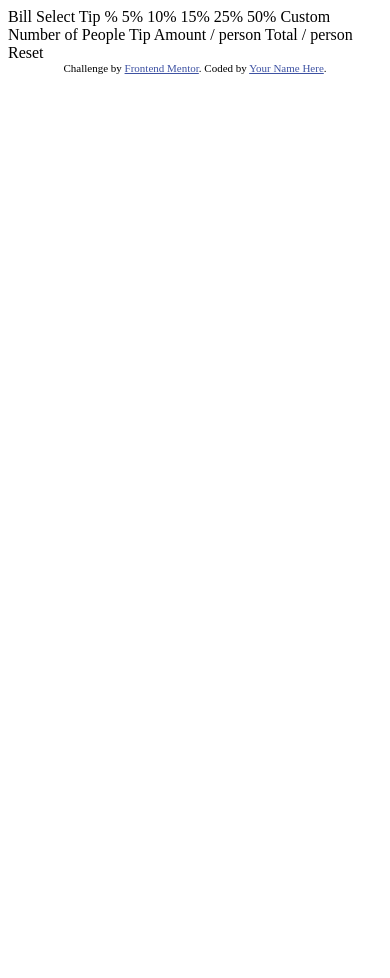
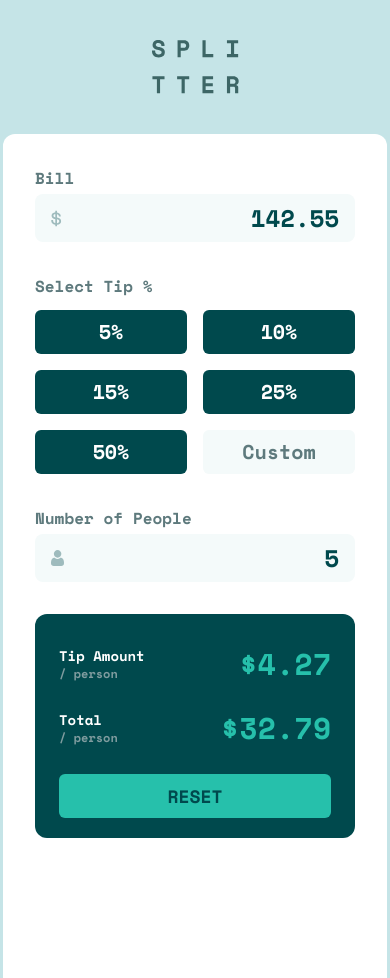
Before and after one commit to devggui/tip-calculator, a website: page index.html in a window 390 px wide. Before the commit the page ends 844 px from the top, so only its background shows below. Drawn offline with nearby package versions, Linux system fonts and the light colour scheme.

Commit message:
feat: mobile first

```diff
--- a/index.html
+++ b/index.html
@@ -2,43 +2,67 @@
 <html lang="en">
 <head>
   <meta charset="UTF-8">
-  <meta name="viewport" content="width=device-width, initial-scale=1.0"> <!-- displays site properly based on user's device -->
+  <meta name="viewport" content="width=device-width, initial-scale=1.0">
 
   <link rel="icon" type="image/png" sizes="32x32" href="./images/favicon-32x32.png">
+  <link rel="stylesheet" href="./styles/main.css">
+
+  <script src="https://cdn.tailwindcss.com"></script>
 
   <title>Frontend Mentor | Tip calculator app</title>
+</head>
+<body class="bg-[var(--Light-grayish-cyan)] w-screen h-screen">
+  <main class="flex flex-col items-center justify-center">
+    <div class="my-10">
+      <img src="./images/logo.svg" alt="Logo tipo escrito SPLITTER">
+    </div>
+    <div class="bg-[var(--White)] rounded-t-xl p-8 w-full max-w-sm h-screen">
+      <div class="flex flex-col mb-8">
+        <h1 class="text-base text-[var(--Dark-grayish-cyan)] mb-1">Bill</h1>
+        <div class="flex flex-row items-center justify-between py-2 px-4 bg-[var(--Very-light-grayish-cyan)] rounded-lg">
+          <img src="./images/icon-dollar.svg" alt="">
+          <span class="font-bold text-2xl text-[var(--Very-dark-cyan)]">142.55</span>
+        </div>
+      </div>
+      <div class="flex flex-col mb-8">
+        <h1 class="text-base text-[var(--Dark-grayish-cyan)] mb-3">Select Tip %</h1>
+        <div class="grid grid-cols-2 grid-rows-3 gap-4">
+          <div class="w-full h-full flex items-center justify-center text-center text-xl text-[var(--White)] bg-[var(--Very-dark-cyan)] rounded-md p-2">5%</div>
+          <div class="w-full h-full flex items-center justify-center text-center text-xl text-[var(--White)] bg-[var(--Very-dark-cyan)] rounded-md p-2">10%</div>
+          <div class="w-full h-full flex items-center justify-center text-center text-xl text-[var(--White)] bg-[var(--Very-dark-cyan)] rounded-md p-2">15%</div>
+          <div class="w-full h-full flex items-center justify-center text-center text-xl text-[var(--White)] bg-[var(--Very-dark-cyan)] rounded-md p-2">25%</div>
+          <div class="w-full h-full flex items-center justify-center text-center text-xl text-[var(--White)] bg-[var(--Very-dark-cyan)] rounded-md p-2">50%</div>
+          <div class="w-full h-full flex items-center justify-center text-center text-xl text-[var(--Dark-grayish-cyan)] bg-[var(--Very-light-grayish-cyan)] rounded-md p-2">Custom</div>
+        </div>
+      </div>
+      <div class="flex flex-col mb-8">
+        <h1 class="text-base text-[var(--Dark-grayish-cyan)] mb-1">Number of People</h1>
+        <div class="flex flex-row items-center justify-between py-2 px-4 bg-[var(--Very-light-grayish-cyan)] rounded-lg">
+          <img src="./images/icon-person.svg" alt="">
+          <span class="font-bold text-2xl text-[var(--Very-dark-cyan)]">5</span>
+        </div>
+      </div>
 
-  <!-- Feel free to remove these styles or customise in your own stylesheet 👍 -->
-  <style>
-    .attribution { font-size: 11px; text-align: center; }
-    .attribution a { color: hsl(228, 45%, 44%); }
-  </style>
-</head>
-<body>
+      <div class="flex flex-col rounded-xl px-6 pt-8 pb-5 bg-[var(--Very-dark-cyan)]">
+        <div class="flex flex-row justify-between items-center mb-7">
+          <div class="flex flex-col items-start justify-center">
+            <span class="text-[var(--White)] text-sm">Tip Amount</span>
+            <p class="text-xs text-[var(--Grayish-cyan)]">/ person</p>
+          </div>
+          <span class="text-3xl text-[var(--Strong-cyan)]">$4.27</span>
+        </div>
 
-  Bill
+        <div class="flex flex-row justify-between items-center mb-7">
+          <div class="flex flex-col items-start justify-center">
+            <span class="text-[var(--White)] text-sm">Total</span>
+            <p class="text-xs text-[var(--Grayish-cyan)]">/ person</p>
+          </div>
+          <span class="text-3xl text-[var(--Strong-cyan)]">$32.79</span>
+        </div>
 
-  Select Tip %
-  5%
-  10%
-  15%
-  25%
-  50%
-  Custom
-
-  Number of People
-
-  Tip Amount
-  / person
-
-  Total
-  / person
-
-  Reset
-
-  <div class="attribution">
-    Challenge by <a href="https://www.frontendmentor.io?ref=challenge" target="_blank">Frontend Mentor</a>.
-    Coded by <a href="#">Your Name Here</a>.
-  </div>
+        <button class="bg-[var(--Strong-cyan)] p-2 rounded-md uppercase text-[var(--Very-dark-cyan)] text-lg">Reset</button>
+      </div>
+    </div>
+  </main>
 </body>
 </html>
--- /dev/null
+++ b/postcss.config.js
@@ -0,0 +1,6 @@
+module.exports = {
+  plugins: {
+    tailwindcss: {},
+    autoprefixer: {},
+  }
+}
--- /dev/null
+++ b/styles/main.css
@@ -0,0 +1,33 @@
+@tailwind base;
+@tailwind components;
+@tailwind utilities;
+
+@import url('https://fonts.googleapis.com/css2?family=Space+Mono:wght@700&display=swap');
+
+:root {
+  /* ## Colors */
+
+  /* ### Primary */
+
+  --Strong-cyan: hsl(172, 67%, 45%);
+
+  /* ### Neutral */
+
+  --Very-dark-cyan: hsl(183, 100%, 15%);
+  --Dark-grayish-cyan: hsl(186, 14%, 43%);
+  --Grayish-cyan: hsl(184, 14%, 56%);
+  --Light-grayish-cyan: hsl(185, 41%, 84%);
+  --Very-light-grayish-cyan: hsl(189, 41%, 97%);
+  --White: hsl(0, 0%, 100%);
+}
+
+* {
+  margin: 0;
+  padding: 0;
+  box-sizing: border-box;
+}
+
+html,
+body {
+  font-family: 'Space Mono', monospace;
+}
```
Also changed, not shown: package.json (added, +7 -0 lines), tailwind.config.js (added, +8 -0 lines), 1 other file.
